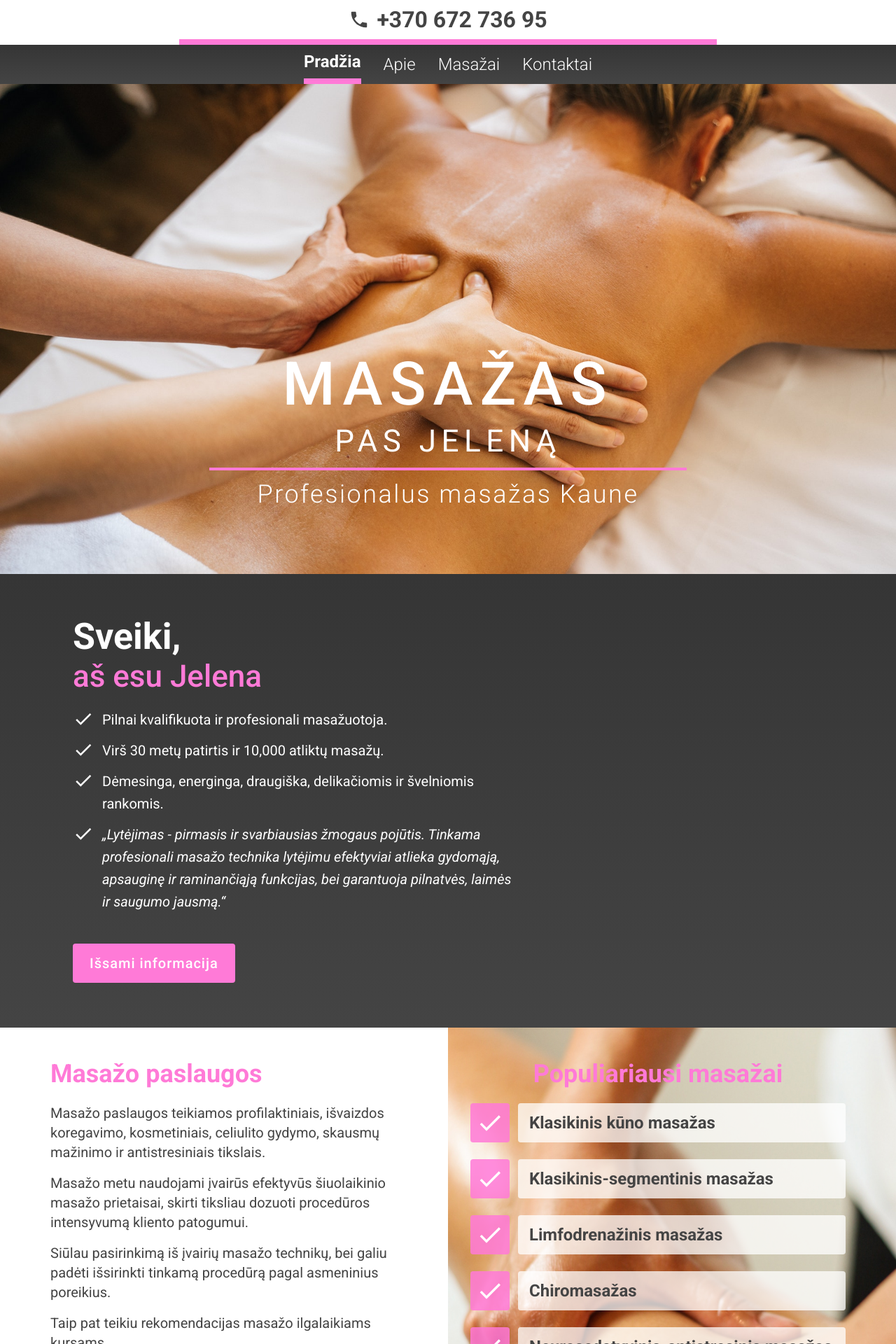
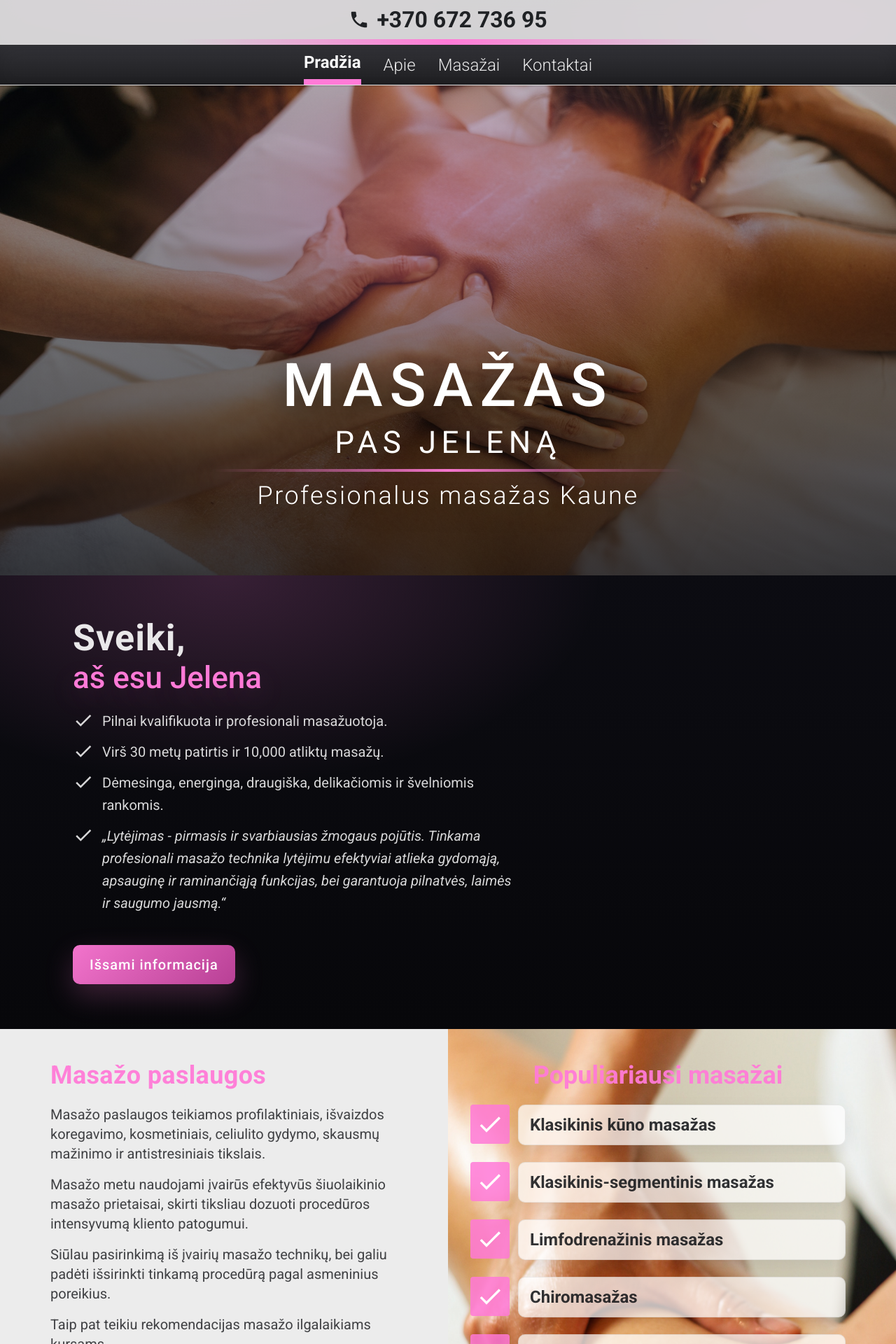
Before and after one commit to irgipaulius/website-masazai.net, a React (Create React App) app: page / in a window 1280 px wide. Shown: the top 1920 px of the page at 70% size. Built offline with nearby package versions, Linux system fonts and the light colour scheme.

Commit message:
update: improved css

```diff
--- a/package.json
+++ b/package.json
@@ -3,6 +3,7 @@
   "version": "0.1.0",
   "private": true,
   "dependencies": {
+    "ajv": "^8.17.1",
     "@material-ui/core": "^4.12.4",
     "@material-ui/icons": "^4.11.3",
     "react-icons": "^4.4.0",
--- a/src/components/About.module.css
+++ b/src/components/About.module.css
@@ -1,5 +1,7 @@
 .about {
-  background: linear-gradient(180deg, #353535 0%, var(--background));
+  background:
+    radial-gradient(900px 500px at 25% 0%, rgba(255, 122, 215, 0.18), transparent 60%),
+    linear-gradient(180deg, rgba(12, 12, 18, 0.94) 0%, rgba(7, 7, 10, 0.98) 100%);
 }
 
 .about_container {
@@ -12,23 +14,27 @@
   width: 100%;
   color: white;
   font-size: 1.8rem;
+  color: rgba(255, 255, 255, 0.9);
 }
 .about_title {
   font-size: 5.2rem;
   font-weight: 600;
   margin-bottom: 0.8rem;
+  letter-spacing: 0.02em;
 }
 .about_subtitle {
   font-size: 4.4rem;
   font-weight: 500;
   margin-bottom: 2.4rem;
   color: var(--primary);
+  text-shadow: 0 12px 40px rgba(255, 122, 215, 0.18);
 }
 
 .about_text {
   font-size: 2rem;
   line-height: 1.6;
   list-style: none;
+  color: rgba(255, 255, 255, 0.84);
 }
 .about_text_list_item span,
 .about_text_list_item blockquote {
@@ -45,14 +51,18 @@
   float: right;
   width: 36.9%;
   margin: 0 0 3.2rem 4.8rem;
-  border-radius: 4px;
+  border-radius: var(--radius-2);
   overflow: hidden;
+  background: rgba(255, 255, 255, 0.06);
+  box-shadow: var(--shadow-2);
+  border: 1px solid rgba(255, 255, 255, 0.16);
 }
 .about_image {
   display: block;
   object-fit: cover;
   width: 100%;
   height: 100%;
+  transform: scale(1.01);
 }
 
 /**************************/
--- a/src/components/Contacts.js
+++ b/src/components/Contacts.js
@@ -23,7 +23,7 @@ export default function Contacts() {
       <div className={contacts_container}>
         <p className={contacts_title}>KONTAKTAI</p>
         <div className={contacts_mob_email}>
-          <p className={contacts_subtitle}>Prieš atvykstant privaloma užseregistruoti telefonu:</p>
+          <p className={contacts_subtitle}>Prieš atvykstant privaloma užsiregistruoti telefonu:</p>
           <a className={mob} href="tel:+37067273695">
             <PhoneIconSvg />
             +370 672 736 95
--- a/src/components/Hero.module.css
+++ b/src/components/Hero.module.css
@@ -7,6 +7,18 @@
   background-size: cover;
   display: flex;
   align-items: flex-end;
+  position: relative;
+  overflow: hidden;
+}
+
+.hero::before {
+  content: "";
+  position: absolute;
+  inset: 0;
+  background:
+    radial-gradient(900px 500px at 50% 25%, rgba(255, 122, 215, 0.28), transparent 55%),
+    linear-gradient(180deg, rgba(7, 7, 10, 0.25), rgba(7, 7, 10, 0.78));
+  pointer-events: none;
 }
 
 .hero_container {
@@ -16,6 +28,8 @@
   color: white;
   text-align: center;
   flex-grow: 1;
+  position: relative;
+  z-index: 1;
 }
 
 .hero_title {
@@ -23,24 +37,30 @@
   font-weight: 500;
   letter-spacing: 1rem;
   padding-bottom: 1.6rem;
+  text-shadow: 0 10px 40px rgba(0, 0, 0, 0.55);
 }
 .hero_subtitle {
   font-size: 4.4rem;
   font-weight: 400;
   letter-spacing: 0.75rem;
   padding-bottom: 1.6rem;
+  opacity: 0.95;
+  text-shadow: 0 10px 40px rgba(0, 0, 0, 0.45);
 }
 .hero_about {
   font-size: 3.6rem;
   font-weight: 300;
   letter-spacing: 0.25rem;
   padding: 1.6rem 0 0 0;
+  opacity: 0.92;
+  text-shadow: 0 10px 40px rgba(0, 0, 0, 0.4);
 }
 
 .hero_line {
   margin: 0 20%;
   height: 0.4rem;
-  background-color: var(--primary);
+  background: linear-gradient(90deg, rgba(255, 122, 215, 0), rgba(255, 122, 215, 0.95), rgba(255, 122, 215, 0));
+  box-shadow: 0 8px 30px rgba(255, 122, 215, 0.25);
 }
 
 /**************************/
--- a/src/components/Main.module.css
+++ b/src/components/Main.module.css
@@ -1,6 +1,6 @@
 .main {
   max-width: 100%;
-  background-color: white;
+  background: rgba(255, 255, 255, 0.92);
 }
 
 .main_content {
@@ -27,13 +27,14 @@
   font-size: 3.6rem;
   font-weight: 600;
   margin-bottom: 2.4rem;
-  color: var(--primary);
+  color: rgba(255, 122, 215, 0.95);
+  letter-spacing: 0.01em;
 }
 .points_container_title_pop {
   font-size: 3.6rem;
   font-weight: 600;
   margin-bottom: 2.4rem;
-  color: var(--primary);
+  color: rgba(255, 122, 215, 0.95);
   text-align: center;
   /* text-shadow: 0 0 1.8rem rgba(0, 0, 0, 0.25); */
 }
@@ -41,6 +42,7 @@
   font-size: 2rem;
   line-height: 1.4;
   margin-bottom: 1.6rem;
+  color: rgba(15, 17, 21, 0.78);
 }
 .main_text:last-of-type {
   margin-bottom: 0;
@@ -71,23 +73,31 @@
 .points_text_list_item {
   font-size: 2.4rem;
   font-weight: 600;
-  color: var(--background);
+  color: rgba(15, 17, 21, 0.86);
   display: flex;
   align-items: flex-start;
   gap: 1.2rem;
   cursor: pointer;
+  transition: transform 160ms ease, filter 160ms ease;
 }
 .points_text_list_item svg {
   flex-shrink: 0;
 }
 .points_text_list_item span {
-  background-color: rgba(255, 255, 255, 0.75);
-  border-radius: 4px;
+  background-color: rgba(255, 255, 255, 0.72);
+  border-radius: var(--radius-1);
+  border: 1px solid rgba(15, 17, 21, 0.08);
+  box-shadow: 0 10px 26px rgba(15, 17, 21, 0.08);
   flex-grow: 1;
   padding: 1.6rem;
+  backdrop-filter: blur(8px);
+  -webkit-backdrop-filter: blur(8px);
+  transition: background-color 160ms ease, box-shadow 160ms ease, transform 160ms ease;
 }
 .points_text_list_item span:hover {
-  background-color: rgba(255, 255, 255, 0.9);
+  background-color: rgba(255, 255, 255, 0.88);
+  box-shadow: 0 18px 40px rgba(15, 17, 21, 0.12);
+  transform: translateY(-1px);
   transition: all 0.2s ease-out;
 }
 .points_text_list_item svg:hover {
--- a/src/components/Modal/modal.module.css
+++ b/src/components/Modal/modal.module.css
@@ -4,15 +4,19 @@
   font-weight: 500;
   letter-spacing: 1px;
   color: white;
-  background-color: var(--primary);
+  background: linear-gradient(135deg, rgba(255, 122, 215, 0.95), rgba(204, 71, 164, 0.9));
   border: none;
-  border-radius: 4px;
+  border-radius: var(--radius-1);
   margin-top: 3.2rem;
   padding: 1.6rem 2.4rem;
   cursor: pointer;
+  box-shadow: 0 16px 40px rgba(255, 122, 215, 0.22);
+  transition: transform 160ms ease, filter 160ms ease, box-shadow 160ms ease;
 }
 .modal_btn:hover {
-  background-color: var(--hover);
+  filter: brightness(0.98) saturate(1.05);
+  transform: translateY(-1px);
+  box-shadow: 0 22px 60px rgba(255, 122, 215, 0.26);
   transition: all 0.2s ease-out;
 }
 
@@ -41,8 +45,13 @@
   margin: 0;
   margin-top: 5.6rem;
   padding: 3.2rem;
-  border-radius: 4px;
+  border-radius: var(--radius-3);
   overflow-y: hidden;
+  background: rgba(255, 255, 255, 0.88);
+  backdrop-filter: blur(18px) saturate(140%);
+  -webkit-backdrop-filter: blur(18px) saturate(140%);
+  box-shadow: var(--shadow-3);
+  border: 1px solid rgba(255, 255, 255, 0.35);
 
   /* react responsive modal animation is buggy blinking after close, to fix that these overrides are used */
   animation-fill-mode: forwards !important;
@@ -61,12 +70,13 @@
   width: 100%;
   height: 100%;
   fill: white;
-  background-color: var(--background);
+  background-color: rgba(15, 17, 21, 0.7);
   border-radius: 50%;
+  box-shadow: var(--shadow-1);
 }
 .A_modal_close_icon:hover,
 .A_modal_close_icon:active {
-  background-color: var(--hover);
+  background-color: rgba(204, 71, 164, 0.95);
 }
 
 .panel_title {
@@ -75,8 +85,8 @@
   text-align: center;
   margin: 0 auto 3.2rem auto;
   padding: 0 0 1.6rem 0;
-  color: var(--background);
-  border-bottom: 2px solid var(--background);
+  color: rgba(15, 17, 21, 0.9);
+  border-bottom: 1px solid rgba(15, 17, 21, 0.16);
 }
 
 /* Menu + Content */
@@ -89,7 +99,7 @@
 .panel_menu {
   list-style: none;
   width: 30%;
-  color: var(--background);
+  color: rgba(15, 17, 21, 0.86);
   flex: 1 1 auto;
   display: flex;
   flex-direction: column;
@@ -97,7 +107,7 @@
   overflow-y: auto;
 }
 .panel_item {
-  color: var(--background);
+  color: rgba(15, 17, 21, 0.86);
 }
 
 .panel_link,
@@ -108,6 +118,8 @@
   line-height: 1.1;
   cursor: pointer;
   display: inline-block;
+  color: rgba(15, 17, 21, 0.86);
+  transition: color 160ms ease;
 }
 .panel_link:hover,
 .panel_link:active {
@@ -192,7 +204,7 @@
   .A_modal {
     margin: 5.39rem 3.2rem;
     height: auto;
-    background-color: white;
+    background: rgba(255, 255, 255, 0.96);
   }
 
   .panel_title {
@@ -213,7 +225,7 @@
     overflow-y: auto;
     row-gap: 1.8rem;
     padding-bottom: 1.8rem;
-    border-bottom: 2px solid var(--background);
+    border-bottom: 1px solid rgba(15, 17, 21, 0.16);
   }
 
   .panel_content {
--- a/src/components/NavBar.module.css
+++ b/src/components/NavBar.module.css
@@ -2,7 +2,11 @@
   position: sticky;
   top: 0;
   z-index: 999;
-  background-color: white;
+  background-color: rgba(255, 255, 255, 0.82);
+  backdrop-filter: saturate(160%) blur(14px);
+  -webkit-backdrop-filter: saturate(160%) blur(14px);
+  border-bottom: 1px solid rgba(255, 255, 255, 0.35);
+  box-shadow: var(--shadow-1);
 }
 
 .navbar_mob_container {
@@ -11,7 +15,7 @@
   display: flex;
   justify-content: center;
   align-items: center;
-  background-color: white;
+  background-color: transparent;
 }
 .navbar_mob,
 .navbar_mob:link,
@@ -19,20 +23,21 @@
   padding: 1.2rem 0;
   font-size: 3.2rem;
   font-weight: 600;
-  color: var(--background);
+  color: rgba(15, 17, 21, 0.92);
   display: inline-flex;
   align-items: center;
   text-decoration: none;
   cursor: pointer;
-  transition: all 0.3s;
+  transition: color 180ms ease, transform 180ms ease;
 }
 .navbar_mob:hover,
 .navbar_mob:active {
   color: var(--hover);
+  transform: translateY(-1px);
 }
 
 .navbar_line_container {
-  background-color: white;
+  background-color: transparent;
   display: flex;
   justify-content: center;
 }
@@ -41,11 +46,14 @@
   height: 0.8rem;
   margin: 0 20%;
   flex-grow: 1;
-  background-color: var(--primary);
+  background: linear-gradient(90deg, rgba(255, 122, 215, 0.0), var(--primary), rgba(255, 122, 215, 0.0));
 }
 
 .navbar_menu_container {
-  background: linear-gradient(180deg, #353535 0%, var(--background));
+  background: linear-gradient(180deg, rgba(12, 12, 18, 0.84) 0%, rgba(7, 7, 10, 0.9) 100%);
+  backdrop-filter: blur(14px);
+  -webkit-backdrop-filter: blur(14px);
+  border-top: 1px solid rgba(255, 255, 255, 0.08);
 }
 .nav_menu {
   max-width: 120rem;
@@ -69,13 +77,16 @@
 }
 .nav_link {
   text-decoration: none;
-  color: white;
+  color: rgba(255, 255, 255, 0.9);
   height: 100%;
   display: flex;
   align-items: center;
+  transition: color 180ms ease, transform 180ms ease;
 }
 .nav_link:hover {
-  border-bottom: 0.8rem solid var(--primary);
+  color: rgba(255, 255, 255, 0.98);
+  transform: translateY(-1px);
+  border-bottom: 0.8rem solid rgba(255, 122, 215, 0.9);
   transition: all 0.2s ease-out;
 }
 .nav_link.active {
@@ -83,7 +94,8 @@
   height: 100%;
   display: flex;
   align-items: center;
-  border-bottom: 0.8rem solid var(--primary);
+  color: rgba(255, 255, 255, 0.98);
+  border-bottom: 0.8rem solid rgba(255, 122, 215, 1);
   transition: all 0.2s ease-out;
 }
 .nav_link.active:hover {
--- a/src/index.css
+++ b/src/index.css
@@ -6,6 +6,24 @@
   --background: #444;
   --hover: #cc47a4; /* third shade of #ff59cd */
   --tint: #ffeefa; /* last tint of #ff59cd */
+
+  --bg-0: #07070a;
+  --bg-1: #0b0b12;
+  --surface-0: rgba(255, 255, 255, 0.92);
+  --surface-1: rgba(255, 255, 255, 0.82);
+  --surface-2: rgba(255, 255, 255, 0.72);
+  --text-0: #0f1115;
+  --text-1: rgba(15, 17, 21, 0.78);
+  --text-invert: rgba(255, 255, 255, 0.92);
+  --border-0: rgba(255, 255, 255, 0.18);
+  --border-1: rgba(15, 17, 21, 0.12);
+  --shadow-1: 0 1px 2px rgba(0, 0, 0, 0.2);
+  --shadow-2: 0 10px 30px rgba(0, 0, 0, 0.25);
+  --shadow-3: 0 20px 70px rgba(0, 0, 0, 0.35);
+  --radius-1: 10px;
+  --radius-2: 16px;
+  --radius-3: 24px;
+  --focus-ring: 0 0 0 4px rgba(255, 122, 215, 0.28);
 }
 
 * {
@@ -40,13 +58,49 @@ body {
   font-family: "Roboto", sans-serif;
   line-height: 1;
   font-weight: 400;
-  color: var(--background);
-  /* height: 100%; */
+  color: var(--text-0);
+  background:
+    radial-gradient(1200px 700px at 20% -10%, rgba(255, 122, 215, 0.26), transparent 60%),
+    radial-gradient(900px 600px at 90% 0%, rgba(204, 71, 164, 0.18), transparent 55%),
+    linear-gradient(180deg, var(--bg-0), var(--bg-1));
+  text-rendering: geometricPrecision;
+  -webkit-font-smoothing: antialiased;
+  -moz-osx-font-smoothing: grayscale;
 }
+
 
 .container {
   margin: 0 auto;
   /* height: 100%; */
+}
+
+::selection {
+  background: rgba(255, 122, 215, 0.35);
+}
+
+a {
+  color: inherit;
+  text-decoration-thickness: 0.08em;
+  text-underline-offset: 0.18em;
+}
+
+a:focus-visible,
+button:focus-visible,
+[tabindex]:focus-visible {
+  outline: none;
+  box-shadow: var(--focus-ring);
+  border-radius: 6px;
+}
+
+@media (prefers-reduced-motion: reduce) {
+  *,
+  *::before,
+  *::after {
+    animation-duration: 0.01ms !important;
+    animation-iteration-count: 1 !important;
+    transition-duration: 0.01ms !important;
+    scroll-behavior: auto !important;
+  }
 }
 
 .about_title.animate__animated.animate__fadeInLeft {
```
Also changed, not shown: src/components/Contacts.module.css (+12 -6 lines), src/components/markdown.module.css (+6 -3 lines).
